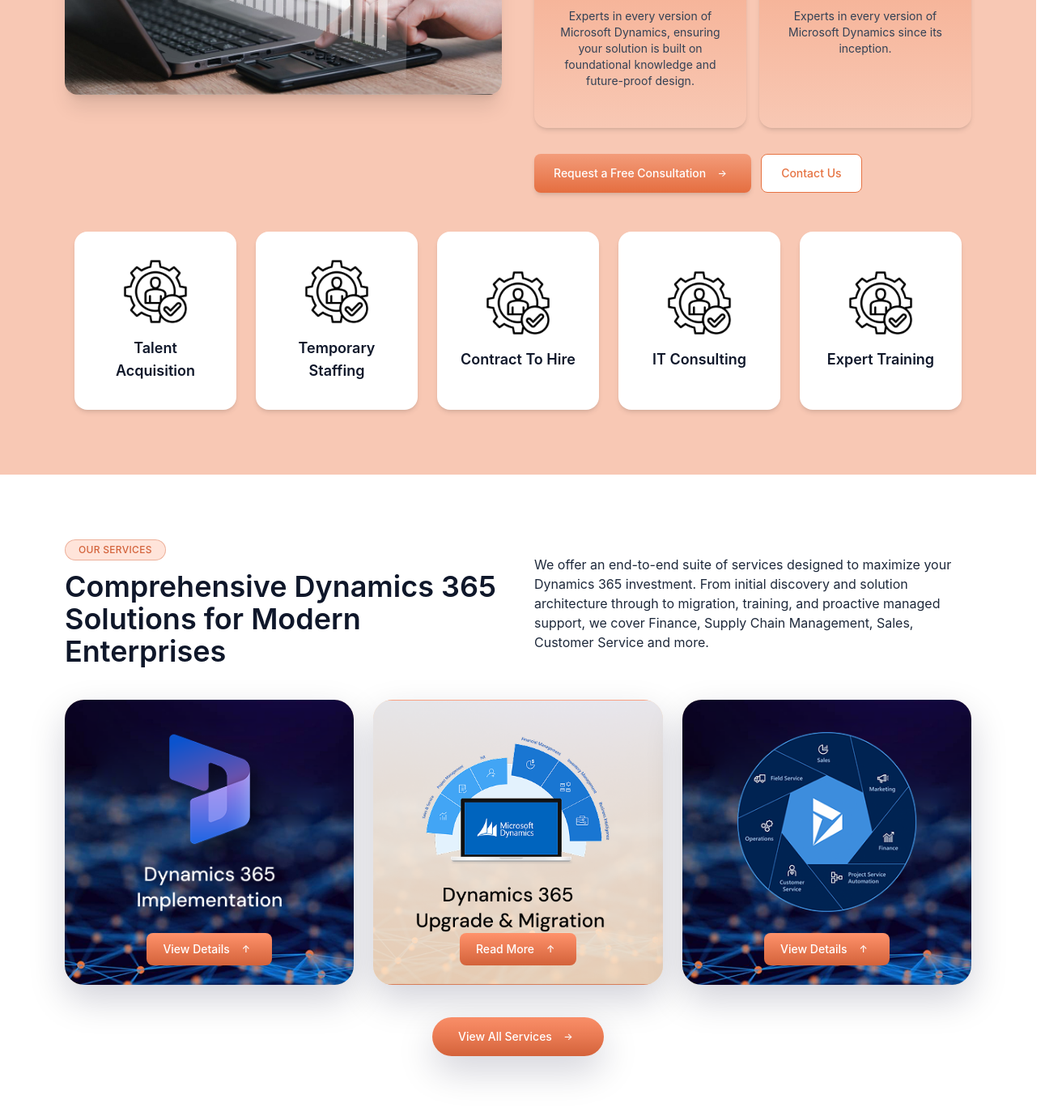
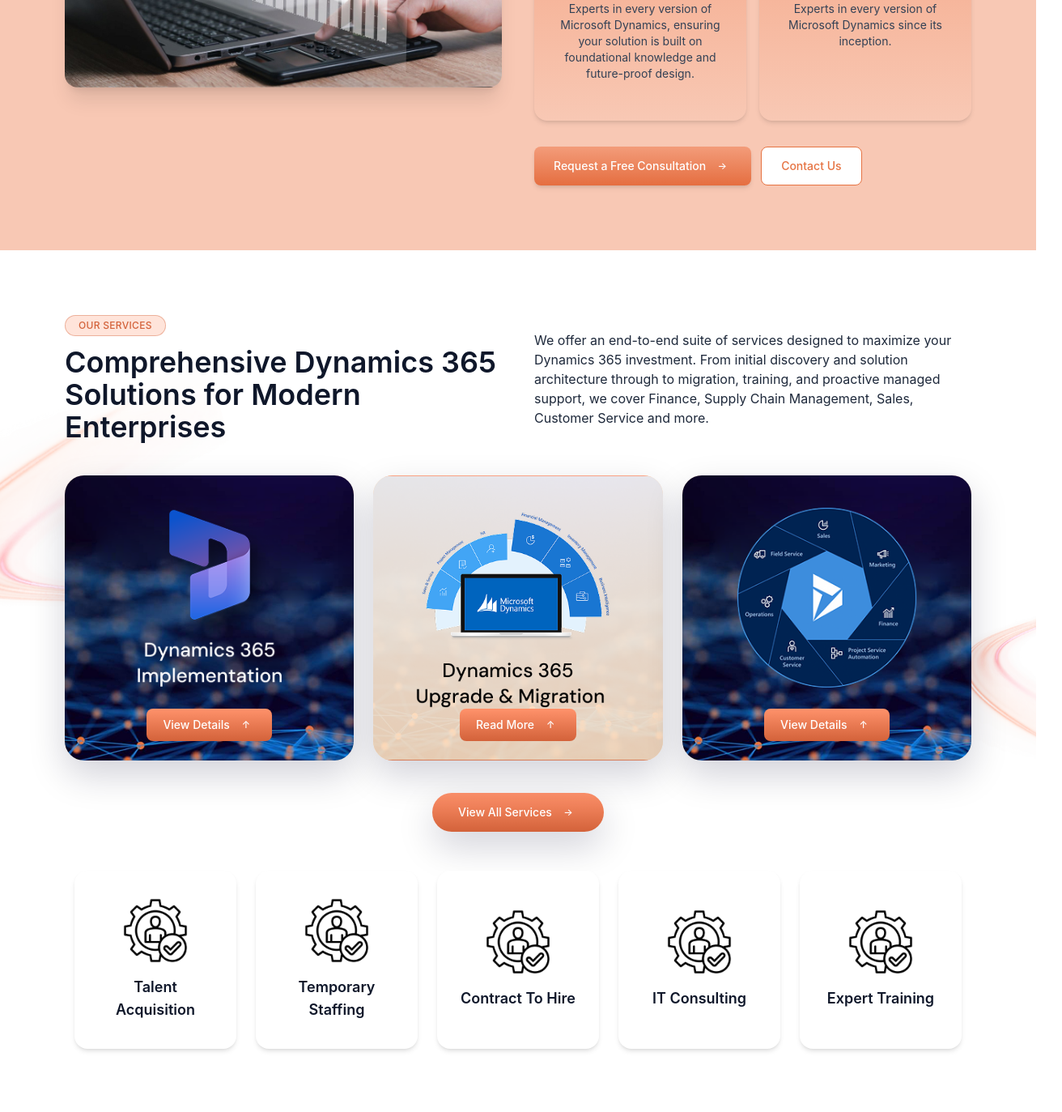
Before and after one commit to gunjivinay/VDMR-Website, a React (Vite) app: page / in a window 1280 px wide. Shown: the part 1365-2738 px from the top of the page at 81% size, 1312 px wide, since content can reach past the window. Built offline with nearby package versions, Linux system fonts and the light colour scheme.

Commit message:
UI changes

```diff
--- a/src/components/About.jsx
+++ b/src/components/About.jsx
@@ -3,7 +3,7 @@
 import aboutMainImage from '../assets/image-11.png';
 import deepExpertiseIcon from '../assets/Group-1000010323.png';
 import globalReachIcon from '../assets/Vector-1.png';
-import aboutImage from '../assets/expert-2.png';
+
 
 
 const About = () => {
@@ -117,36 +117,6 @@
       </div>
 
     </div>
-
-  {/* ⭐ UPDATED 5-CARD ROW ⭐ */}
-<div className="mt-12 flex flex-wrap justify-center gap-6">
-
-{/* CARD TEMPLATE */}
-{[
-  "Talent Acquisition",
-  "Temporary Staffing",
-  "Contract To Hire",
-  "IT Consulting",
-  "Expert Training"
-].map((title, i) => (
-  <div
-    key={i}
-    className="bg-white rounded-2xl p-6 shadow-md hover:shadow-xl transition-all
-    flex flex-col items-center justify-center
-    hover:bg-[#E67342] hover:text-white hover:shadow-xl
-        group
-    h-[220px] w-full sm:w-[200px] max-w-[200px]"
-  >
-    <img
-      src={aboutImage}
-      className="h-20 w-20 mb-4 object-contain"
-      alt={title}
-    />
-    <h3 className="font-semibold text-lg text-center">{title}</h3>
-  </div>
-))}
-
-</div>
   </section>
 
   );
--- a/src/components/Hero.jsx
+++ b/src/components/Hero.jsx
@@ -6,13 +6,14 @@
   return (
     <section
       id="home"
-      className="relative overflow-hidden bg-gradient-to-b from-[#FFF4ED] via-white to-[#FFE8D9]"
+      className="relative overflow-hidden bg-gradient-to-b from-[#FFF4ED] via-white to-[#FFE8D9] mt-16"
       style={{
         backgroundImage: `url(${rightHeroImage})`,
         backgroundRepeat: "no-repeat",
         backgroundSize: "auto 100%",
         backgroundPosition: "right center",
-        backgroundPositionY: "-80px",
+        backgroundPositionY: "-70px",
+        backgroundPositionX: "-20px",
       }}
     >
       <div className="mx-auto max-w-7xl flex flex-col md:flex-row items-center justify-between gap-12 px-4 py-20">
--- a/src/components/Navbar.jsx
+++ b/src/components/Navbar.jsx
@@ -20,16 +20,38 @@
     const onScroll = () => {
       setScrolled(window.scrollY > 40);
     };
-    window.addEventListener('scroll', onScroll);
-    return () => window.removeEventListener('scroll', onScroll);
+    window.addEventListener("scroll", onScroll);
+    return () => window.removeEventListener("scroll", onScroll);
   }, []);
 
-  const handleClick = (href) => {
-    setActive(href);
-  };
+  // ⭐ SCROLL-SPY OBSERVER — updates active section
+  useEffect(() => {
+    const sectionElements = links.map(link =>
+      document.querySelector(link.href)
+    );
+
+    const observer = new IntersectionObserver(
+      (entries) => {
+        entries.forEach((entry) => {
+          if (entry.isIntersecting) {
+            setActive(`#${entry.target.id}`);
+          }
+        });
+      },
+      {
+        threshold: 0.6, // 60% visible
+      }
+    );
+
+    sectionElements.forEach((sec) => {
+      if (sec) observer.observe(sec);
+    });
+
+    return () => observer.disconnect();
+  }, []);
 
   return (
-    <header className="sticky top-0 z-40">
+    <header className="fixed top-0 left-0 w-full z-50">
       <motion.nav
         className={`backdrop-blur border-b transition-colors ${
           scrolled
@@ -40,8 +62,7 @@
       >
         <div className="mx-auto grid max-w-7xl grid-cols-[1fr_auto_1.3fr] items-center px-4 py-2 md:py-3">
 
-
-          {/* LEFT — LOGO */}
+          {/* LOGO */}
           <div className="flex items-center">
             <a href="#home">
               <img
@@ -52,19 +73,19 @@
             </a>
           </div>
 
-      {/* CENTER — NAV LINKS */}
+          {/* NAV LINKS */}
           <div className="hidden md:flex justify-center">
             <ul className="flex items-center gap-10 whitespace-nowrap text-base font-medium text-slate-700">
               {links.map((link) => (
                 <li key={link.href}>
                   <a
                     href={link.href}
-          onClick={() => handleClick(link.href)}
+                    onClick={() => setActive(link.href)}
                     className="relative inline-flex items-center py-1 group"
                   >
                     {link.label}
 
-          {/* Underline Animation with Active Link */}
+                    {/* UNDERLINE */}
                     <span
                       className={`
                         absolute left-0 -bottom-1 h-[2px] w-full rounded-full bg-orange-400
@@ -78,10 +99,8 @@
             </ul>
           </div>
 
-
-          {/* RIGHT — BUTTONS */}
+          {/* RIGHT BUTTONS */}
           <div className="hidden md:flex justify-end items-center gap-4">
-
             <a
               href="#contact"
               className="
@@ -107,10 +126,7 @@
             >
               Upload CV
             </a>
-
-
           </div>
-
 
           {/* MOBILE MENU BUTTON */}
           <button
@@ -127,13 +143,14 @@
         <AnimatePresence>
   {open && (
     <motion.div
-              initial={{ height: 0, opacity: 0 }}
-              animate={{ height: 'auto', opacity: 1 }}
-              exit={{ height: 0, opacity: 0 }}
-              className="border-t border-slate-200 bg-white md:hidden"
+      initial={{ opacity: 0, y: -10 }}
+      animate={{ opacity: 1, y: 0 }}
+      exit={{ opacity: 0, y: -10 }}
+      className="absolute top-full left-0 w-full border-t border-slate-200 bg-white md:hidden z-50 shadow-lg"
     >
               <div className="mx-auto flex max-w-6xl flex-col gap-4 px-4 py-4">
                 <ul className="flex flex-col gap-3 text-base font-medium text-slate-800">
+
                   {links.map((link) => (
                     <li key={link.href}>
                       <a
@@ -145,10 +162,10 @@
                       </a>
                     </li>
                   ))}
+
                 </ul>
 
                 <div className="flex flex-col gap-2">
-
                   <a
                     href="#contact"
                     className="rounded-full bg-orange-500 px-5 py-2 text-center text-white font-medium hover:bg-orange-300 hover:text-black"
@@ -164,8 +181,8 @@
                   >
                     Upload CV
                   </a>
+                </div>
 
-                </div>
               </div>
             </motion.div>
           )}
--- a/src/components/Services.jsx
+++ b/src/components/Services.jsx
@@ -3,6 +3,8 @@
 import servicesCard1 from '../assets/Group-1000010347.png';
 import servicesCard2 from '../assets/Group-1000010332.png';
 import servicesCard3 from '../assets/Group-1000010330.png';
+import aboutImage from '../assets/expert-2.png';
+import aboutbackImage from '../assets/r-2.png';
 
 
 const serviceCards = [
@@ -26,6 +28,14 @@
 const Services = () => {
   return (
     <section
+    style={{
+      backgroundImage: `url(${aboutbackImage})`,
+      backgroundRepeat: "no-repeat",
+      backgroundSize: "100%",
+      backgroundPosition: "center",
+      backgroundPositionY: "50px",
+
+    }}
       id="services"
       className="bg-gradient-to-b from-accentOrange/10 via-accentOrange/40 to-accentOrangeDark/40 py-16 md:py-20"
     >
@@ -88,6 +98,37 @@
           </div>
         </div>
       </div>
+
+
+       {/* ⭐ UPDATED 5-CARD ROW ⭐ */}
+<div className="mt-12 flex flex-wrap justify-center gap-6">
+
+{/* CARD TEMPLATE */}
+{[
+  "Talent Acquisition",
+  "Temporary Staffing",
+  "Contract To Hire",
+  "IT Consulting",
+  "Expert Training"
+].map((title, i) => (
+  <div
+    key={i}
+    className="bg-white rounded-2xl p-6 shadow-md hover:shadow-xl transition-all
+    flex flex-col items-center justify-center
+    hover:bg-[#E67342] hover:text-white hover:shadow-xl
+        group
+    h-[220px] w-full sm:w-[200px] max-w-[200px]"
+  >
+    <img
+      src={aboutImage}
+      className="h-20 w-20 mb-4 object-contain"
+      alt={title}
+    />
+    <h3 className="font-semibold text-lg text-center">{title}</h3>
+  </div>
+))}
+
+</div>
     </section>
   );
 };
--- a/src/components/Testimonials.jsx
+++ b/src/components/Testimonials.jsx
@@ -60,8 +60,12 @@
             {/* LEFT ARROW (OUTSIDE CARD) */}
             <button
               onClick={prevTestimonial}
-              className="absolute -left-12 top-1/2 -translate-y-1/2 bg-[#FFBCA3] hover:bg-[#FF9D7A] text-white px-4 py-3 rounded-full shadow-md transition"
-            >
+              className="
+              absolute -left-6 md:-left-10
+              top-1/2 -translate-y-1/2
+              bg-[#FFBCA3] hover:bg-[#FF9D7A] text-white
+              px-4 py-3 rounded-full shadow-md transition
+            "            >
               ←
             </button>
 
@@ -102,8 +106,13 @@
             {/* RIGHT ARROW (OUTSIDE CARD) */}
             <button
               onClick={nextTestimonial}
-              className="absolute -right-12 top-1/2 -translate-y-1/2 bg-[#FFBCA3] hover:bg-[#FF9D7A] text-white px-4 py-3 rounded-full shadow-md transition"
-            >
+              className="
+              absolute -right-6 md:-right-10
+              top-1/2 -translate-y-1/2
+              bg-[#FFBCA3] hover:bg-[#FF9D7A] text-white
+              px-4 py-3 rounded-full shadow-md transition
+            "
+                        >
               →
             </button>
           </div>
--- a/src/index.css
+++ b/src/index.css
@@ -5,6 +5,8 @@
 html,
 body {
   scroll-behavior: smooth;
+  overflow-x: hidden !important;
+  width: 100%;
 }
 
 body {
```
Lines whose indentation alone changed are shown as unchanged.
